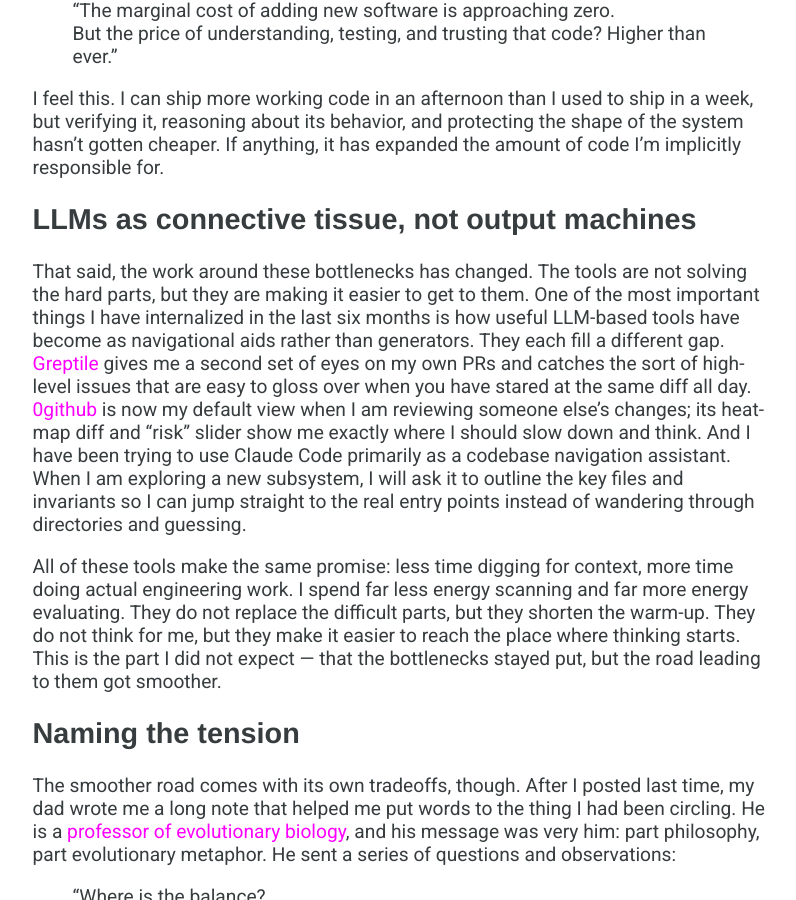
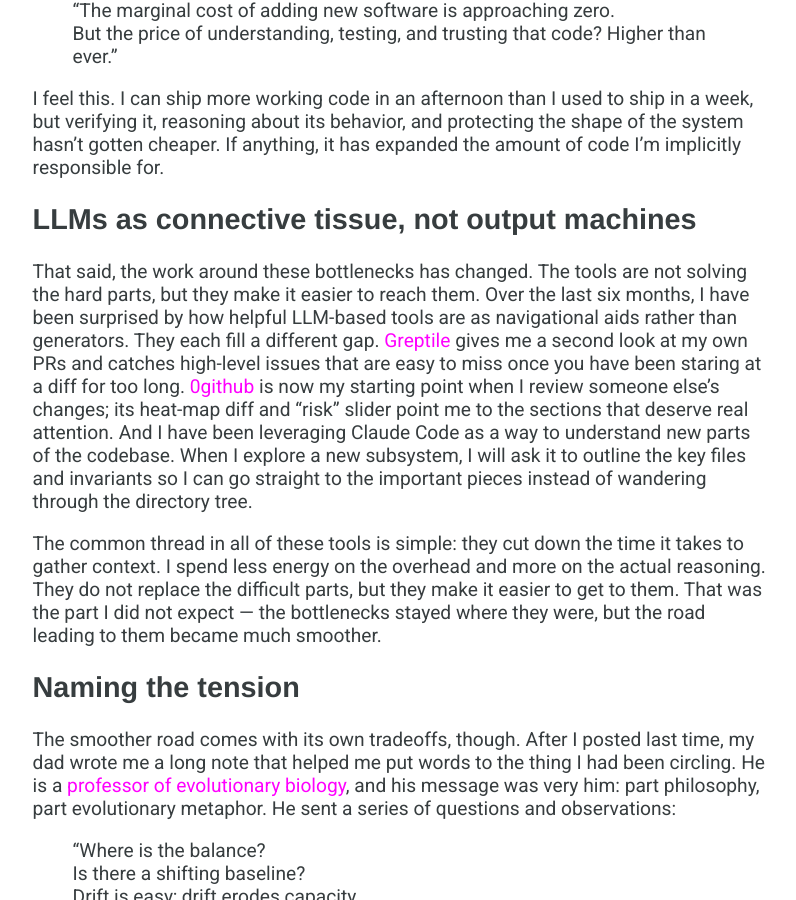
Before and after one commit to dmarticus/dmarticus.github.io, a Jekyll site: the page built from _posts/2025-11-24-widening-the-bottleneck.md, in a window 1280 px wide and 900 px high, scrolled down 724 px. Shown: the whole window, without its empty margins (238-1034 px from the left). Built offline with Jekyll 4.4.1, drawn with Linux system fonts in a browser that asks for light colours.

Commit message:
copy edit

```diff
--- a/_posts/2025-11-24-widening-the-bottleneck.md
+++ b/_posts/2025-11-24-widening-the-bottleneck.md
@@ -29,9 +29,9 @@ I feel this. I can ship more working code in an afternoon than I used to ship in
 
 ## LLMs as connective tissue, not output machines
 
-That said, the work around these bottlenecks has changed. The tools are not solving the hard parts, but they are making it easier to get to them. One of the most important things I have internalized in the last six months is how useful LLM-based tools have become as navigational aids rather than generators. They each fill a different gap. [Greptile](https://www.greptile.com/) gives me a second set of eyes on my own PRs and catches the sort of high-level issues that are easy to gloss over when you have stared at the same diff all day. [0github](https://0github.com/) is now my default view when I am reviewing someone else’s changes; its heat-map diff and “risk” slider show me exactly where I should slow down and think. And I have been trying to use Claude Code primarily as a codebase navigation assistant. When I am exploring a new subsystem, I will ask it to outline the key files and invariants so I can jump straight to the real entry points instead of wandering through directories and guessing.
+That said, the work around these bottlenecks has changed. The tools are not solving the hard parts, but they make it easier to reach them. Over the last six months, I have been surprised by how helpful LLM-based tools are as navigational aids rather than generators. They each fill a different gap. [Greptile](https://www.greptile.com/) gives me a second look at my own PRs and catches high-level issues that are easy to miss once you have been staring at a diff for too long. [0github](https://0github.com/) is now my starting point when I review someone else’s changes; its heat-map diff and “risk” slider point me to the sections that deserve real attention. And I have been leveraging Claude Code as a way to understand new parts of the codebase. When I explore a new subsystem, I will ask it to outline the key files and invariants so I can go straight to the important pieces instead of wandering through the directory tree.
 
-All of these tools make the same promise: less time digging for context, more time doing actual engineering work. I spend far less energy scanning and far more energy evaluating. They do not replace the difficult parts, but they shorten the warm-up. They do not think for me, but they make it easier to reach the place where thinking starts. This is the part I did not expect — that the bottlenecks stayed put, but the road leading to them got smoother.
+The common thread in all of these tools is simple: they cut down the time it takes to gather context. I spend less energy on the overhead and more on the actual reasoning. They do not replace the difficult parts, but they make it easier to get to them. That was the part I did not expect — the bottlenecks stayed where they were, but the road leading to them became much smoother.
 
 ## Naming the tension
 
```
